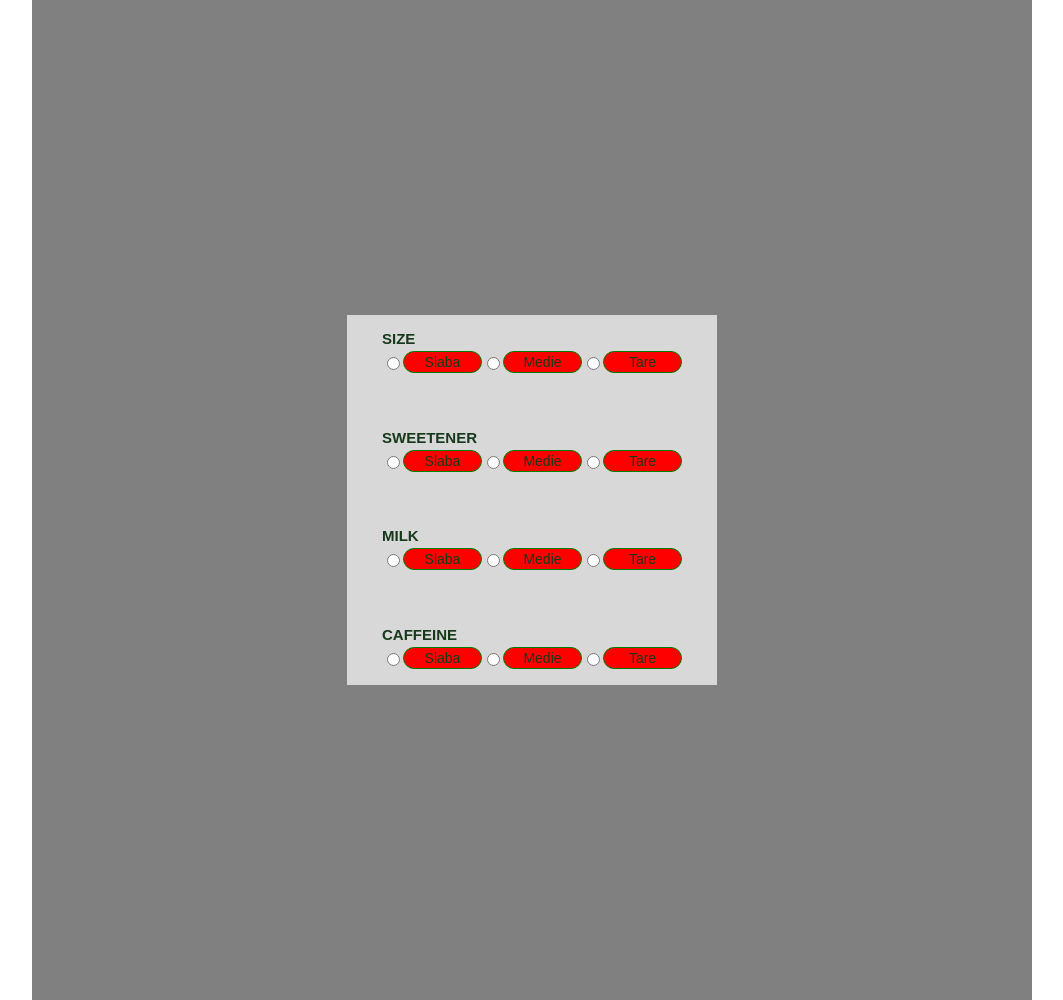
After one commit to emimaostafe/b2tea, a PHP site: page /pages/modal.html in a window 1280 px wide. The commit adds this page. Shown: the whole page, without its empty margins (108-1171 px from the left). Run offline with PHP 8.4, Linux system fonts and the light colour scheme; some libraries are stand-ins or nearby versions; some web fonts are replaced.

Commit message:
add modal on payment page

```diff
--- /dev/null
+++ b/pages/modal.html
@@ -0,0 +1,76 @@
+<!DOCTYPE html>
+<html>
+
+<head>
+    <meta charset='utf-8'>
+    <meta name='viewport' content='width=device-width, initial-scale=1'>
+
+    <title>B2Tea</title>
+
+    <link rel="stylesheet" href="../styles/defaults.css">
+    <link rel="stylesheet" href="../styles/home.css">
+    <link rel="stylesheet" href="../styles/modal.css">
+
+    <link href="https://cdn.jsdelivr.net/npm/remixicon@3.0.0/fonts/remixicon.css" rel="stylesheet">
+    <!-- <script src='main.js'></script> -->
+</head>
+
+<body>
+    <div class="container">
+
+        <div class="container">
+            <div class="modal">
+
+                <div class="modal-section">
+                    <div class="item">Size</div>
+                    <div class="options">
+                        <input id="caffeinw-low" type="radio" name="caffeine" value="low" />
+                        <label for="caffeine-medium">Slaba</label>
+                        <input id="caffeinw-low" type="radio" name="caffeine" value="low" />
+                        <label for="caffeine-medium">Medie</label>
+                        <input id="caffeinw-low" type="radio" name="caffeine" value="low" />
+                        <label for="caffeine-medium">Tare</label>
+                    </div>
+                </div>
+
+                <div class="modal-section">
+                    <div class="item">Sweetener</div>
+                    <div class="options">
+                        <input id="caffeinw-low" type="radio" name="caffeine" value="low" />
+                        <label for="caffeine-medium">Slaba</label>
+                        <input id="caffeinw-low" type="radio" name="caffeine" value="low" />
+                        <label for="caffeine-medium">Medie</label>
+                        <input id="caffeinw-low" type="radio" name="caffeine" value="low" />
+                        <label for="caffeine-medium">Tare</label>
+                    </div>
+                </div>
+
+                <div class="modal-section">
+                    <div class="item">Milk</div>
+                    <div class="options">
+                        <input id="caffeinw-low" type="radio" name="caffeine" value="low" />
+                        <label for="caffeine-medium">Slaba</label>
+                        <input id="caffeinw-low" type="radio" name="caffeine" value="low" />
+                        <label for="caffeine-medium">Medie</label>
+                        <input id="caffeinw-low" type="radio" name="caffeine" value="low" />
+                        <label for="caffeine-medium">Tare</label>
+                    </div>
+                </div>
+
+                <div class="modal-section">
+                    <div class="item">Caffeine</div>
+                    <div class="options">
+                        <input id="caffeinw-low" type="radio" name="caffeine" value="low" />
+                        <label for="caffeine-medium">Slaba</label>
+                        <input id="caffeinw-low" type="radio" name="caffeine" value="low" />
+                        <label for="caffeine-medium">Medie</label>
+                        <input id="caffeinw-low" type="radio" name="caffeine" value="low" />
+                        <label for="caffeine-medium">Tare</label>
+                    </div>
+                </div>
+            </div>
+        </div>
+    </div>
+</body>
+
+</html>
--- /dev/null
+++ b/styles/modal.css
@@ -0,0 +1,127 @@
+:root {
+    --white: #f8fef0;
+    --primary: #17391b;
+    --secondary: #aac49766;
+    --grey: #d8d8d8;
+    --transition: 0.15s;
+    --border-radius: 15px;
+    --border-radius-m: 25px;
+    --error: #f33737;
+    --success: #51ad44;
+    --light-blue: #036ed3;
+    --dark-blue: #0e4980;
+  }
+
+  .modal {
+    height: 350px;
+    width: 350px;
+    padding: 10px;
+    background-color: var(--grey);
+    display: flex;
+    align-items: center;
+    flex-direction: column;
+    justify-content: space-between;
+    gap: 4px;
+  }
+
+  .modal-section {
+    width: 300px;
+    display: flex;
+    flex-direction: column;
+    padding: 5px;
+    gap: 4px;
+    padding-bottom: 6px;
+  }
+
+
+  .options {
+    display: flex;
+    flex-direction: row;
+    align-items: center;
+    justify-content: space-between;
+  }
+
+  .options-confirm {
+    display: flex;
+    flex-direction: row;
+    align-items: center;
+    justify-content: space-around;
+  }
+
+  .option input[type="radio"] {
+    background: yellow;
+    border: 1px solid green;
+    padding: 2px 10px;
+  }
+
+  .options label + input[type="radio"]:checked {
+    background: pink;
+  }
+
+  .options label {
+    background: red;
+    border: 1px solid green;
+    padding: 2px 10px;
+  }
+
+
+  label {
+    width: 90px;
+    color: var(--primary);
+    background-color: var(--white);
+    padding: 7px 18px;
+    font-size: 14px;
+    border-radius: 25px;
+    border: none;
+    text-align: center;
+    font-family: 'Poppins', sans-serif;
+    justify-content: center;
+  }
+
+  input [type=radio]:checked + label {
+    background: green;
+    font-style: italic;
+  }
+
+  .container {
+    display: flex;
+    width: 1000px;
+    height: 1000px;
+    background-color: gray;
+    flex-direction: row;
+    align-items: center;
+    justify-content: center;
+  }
+
+
+  .item {
+    color: var(--primary);
+    font-size: 15px;
+    font-weight: bold;
+    text-transform: uppercase;
+    font-family: 'Poppins', sans-serif;
+  }
+
+
+
+  .cancel {
+    width: 90px;
+    background-color: var(--secondary);
+    color: var(--primary);
+    padding: 7px 18px;
+    font-size: 14px;
+    border-radius: 25px;
+    border: none;
+    text-align: center;
+  }
+
+  .confirm {
+    width: 90px;
+    background-color: var(--success);
+    color: var(--primary);
+    padding: 7px 18px;
+    font-size: 14px;
+    border-radius: 25px;
+    border: none;
+    text-align: center;
+  }
```
Also changed, not shown: pages/pay.html (+33 -27 lines), styles/pay.css (+35 -21 lines).
